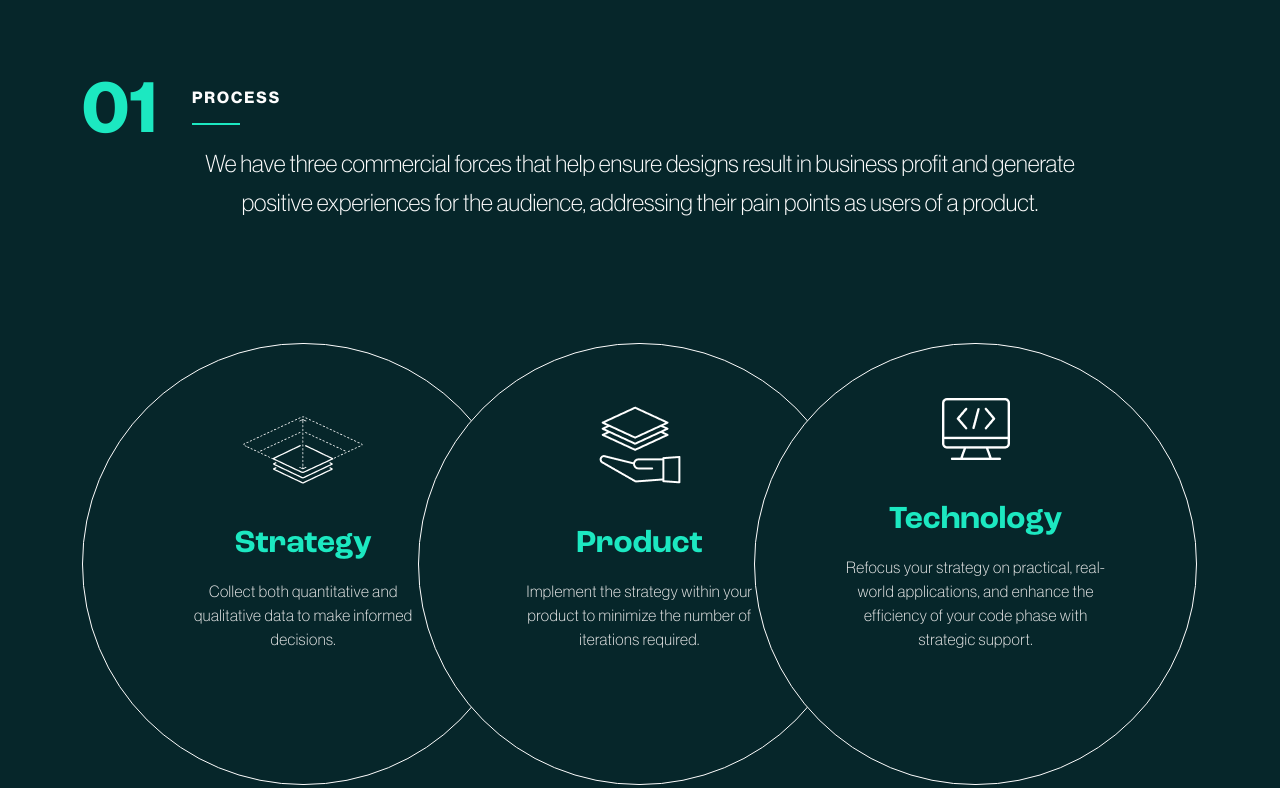
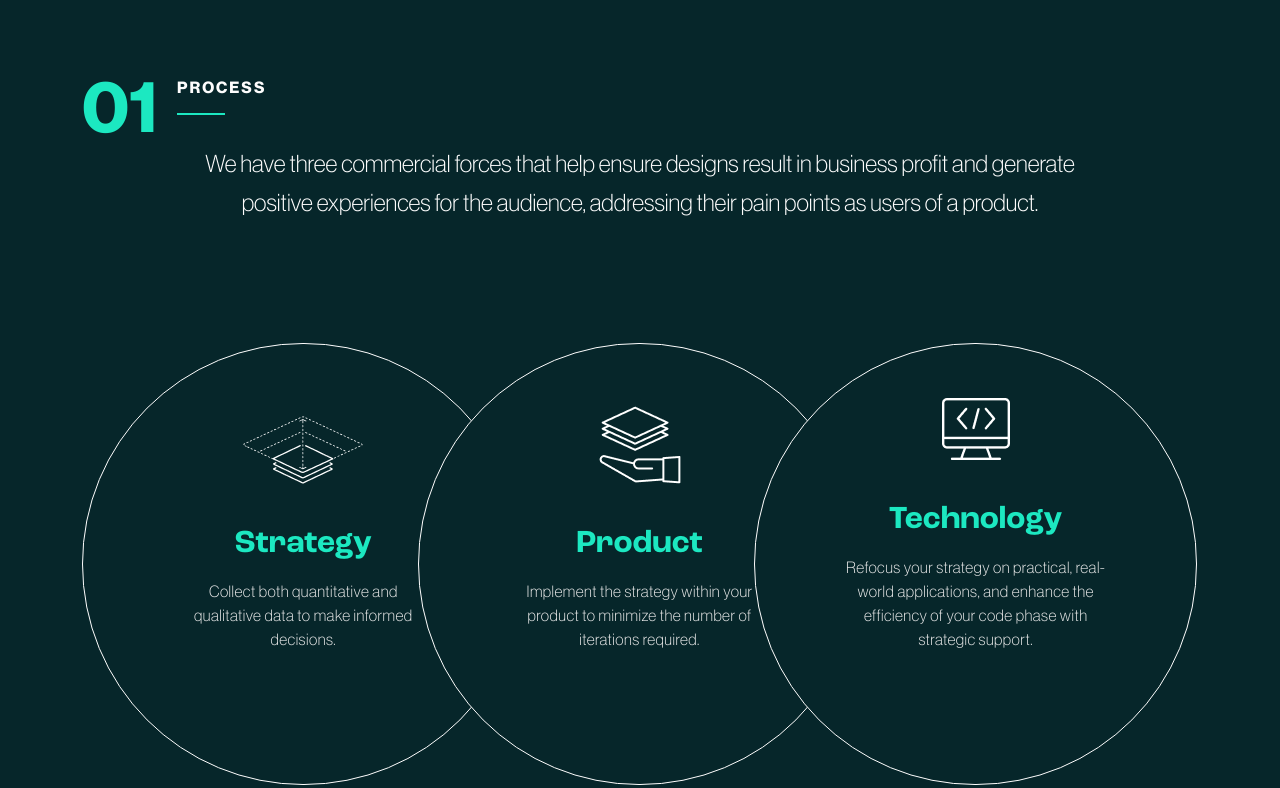
Before and after one commit to devmariodiaz/uruit-landing-page, a plain HTML site: page index.html in a window 1280 px wide. Shown: the part 889-1677 px from the top of the page. Drawn offline with Linux system fonts and the light colour scheme.

```diff
--- a/index.html
+++ b/index.html
@@ -64,13 +64,7 @@
         </div>
       </div>
     </div>
-    <!-- <div class="container-fluid">
-      <div class="row">
-        <div class="col-12">
-          <div class="bg-white" style="height: 160px"></div>
-        </div>
-      </div>
-    </div> -->
+
     <div class="container-fluid">
       <div class="row">
         <div class="col-12">
@@ -78,31 +72,36 @@
         </div>
       </div>
     </div>
-    <div class="container-fluid bg-black">
+
+    <!-- SECTION 01 PROCESS -->
+    <div class="container-fluid bg-black text-white pt-160px pb-140px">
       <div class="container">
         <div class="row">
-          <div class="col-12">
-            <!-- SECTION 01 PROCESS -->
-            <section class="process text-white pt-160px pb-140px">
-              <div class="section-number-container">
+          <div class="col-6 col-lg-1 text-align-right">
             <div class="numbers text-numbers text-primary">01</div>
+          </div>
+          <div class="col-6 col-lg-11">
             <div style="display: flex; flex-direction: column">
               <div class="text-caption text-white process-container">
                 PROCESS
               </div>
-                  <div
-                    class="border-bottom-green border-bottom-container"
-                  ></div>
+              <div class="border-bottom-green border-bottom-container"></div>
             </div>
           </div>
+        </div>
+        <div class="row">
+          <div class="col-12">
             <div
               class="text-white text-center mb-120px mx-114px text-subtitle-light"
             >
-                We have three commercial forces that help ensure designs result
-                in business profit and generate positive experiences for the
+              We have three commercial forces that help ensure designs result in
+              business profit and generate positive experiences for the
               audience, addressing their pain points as users of a product.
             </div>
-
+          </div>
+        </div>
+        <div class="row">
+          <div class="col-12">
             <div class="circles">
               <div class="circle bg-black">
                 <div class="circle-text">
@@ -145,7 +144,6 @@
                 </div>
               </div>
             </div>
-            </section>
           </div>
         </div>
       </div>
--- a/styles/general-styles.css
+++ b/styles/general-styles.css
@@ -448,13 +448,6 @@
   left: 0;
 }
 
-.section-number-container {
-  display: flex;
-  justify-content: center;
-  align-items: center;
-  gap: 34px;
-}
-
 .vertical-separator {
   width: 170px;
   height: 2px;
--- a/styles/utilities.css
+++ b/styles/utilities.css
@@ -1,10 +1,14 @@
-@import url('./variables.css');
+@import url("./variables.css");
 .width-full {
   width: 100%;
 }
 
 .text-center {
   text-align: center;
+}
+
+.text-align-right {
+  text-align: right;
 }
 
 .body-padding-top {
```
Lines whose indentation alone changed are shown as unchanged.
